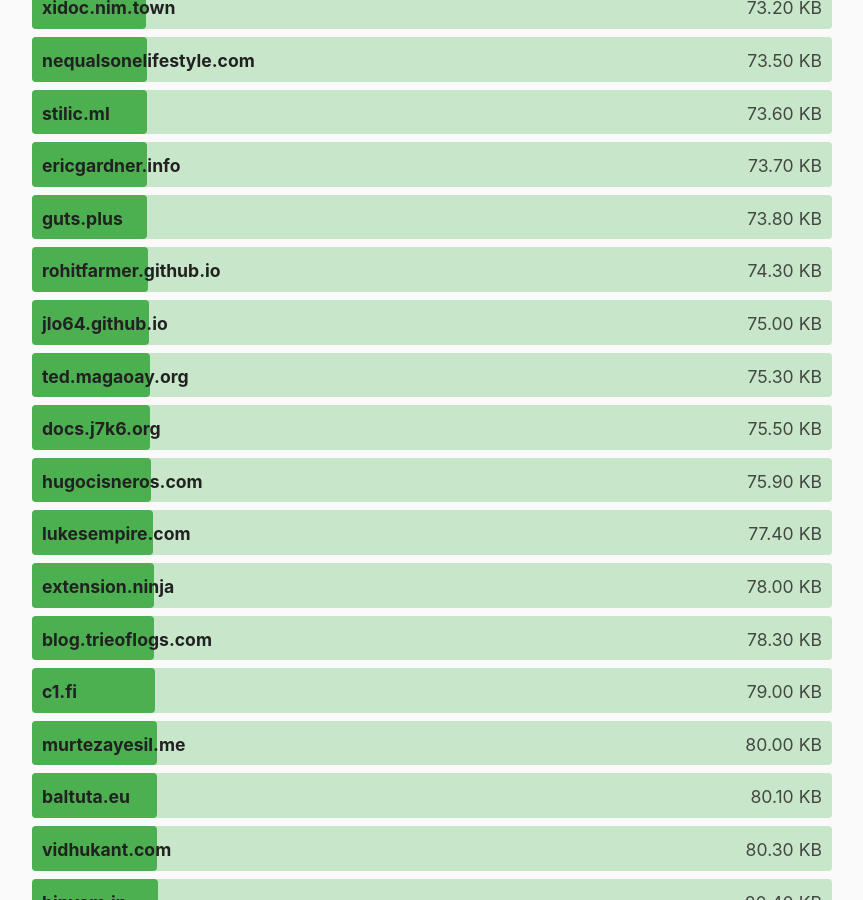
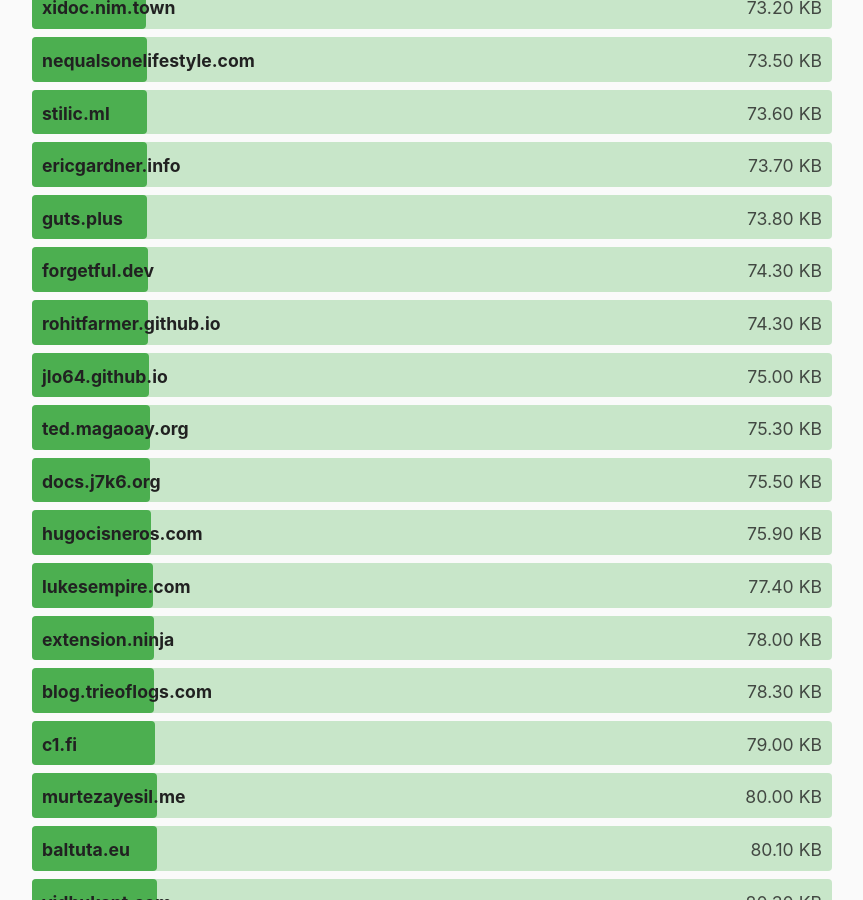
Before and after one commit to kevquirk/512kb.club, a Jekyll site: the page built from index.md, in a window 1280 px wide and 900 px high, scrolled down 17732 px. Shown: the whole window, without its empty margins (208-1071 px from the left). Built offline with Jekyll 4.4.1, drawn with Linux system fonts in a browser that asks for light colours.

Commit message:
Added new site. Update to sites.yml
Added new site entry forgetful.dev in the correct place alphabetically.

```diff
--- a/_data/sites.yml
+++ b/_data/sites.yml
@@ -1847,6 +1847,11 @@
   size: 9.9
   last_checked: 2022-05-06
 
+- domain: forgetful.dev
+  url: https://forgetful.dev/
+  size: 74.3
+  last_checked: 2023-06-12
+
 - domain: mikebabb.com
   url: https://mikebabb.com/
   size: 103
```
